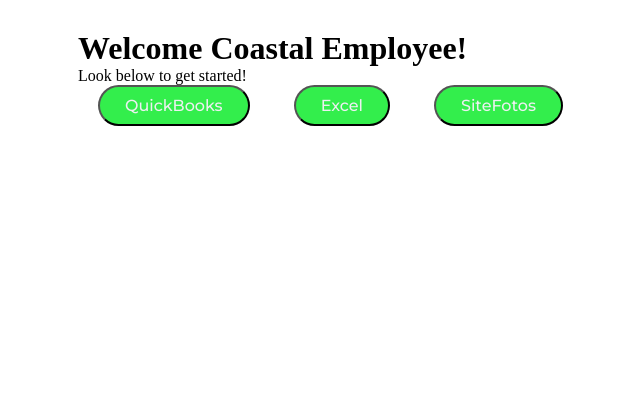
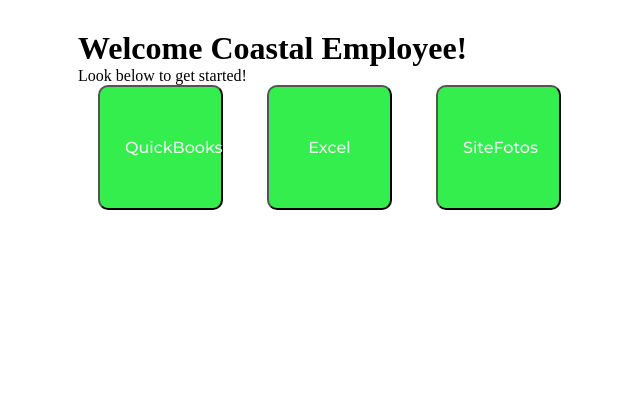
Before and after one commit to samlutz10/CoastalCompanies, a Flask app: page / in a window 1280 px wide. Shown: the part 142-556 px from the top of the page, without its empty margins (50-690 px from the left). Run offline with Flask 2, Linux system fonts and the light colour scheme.

Commit message:
Changed names trying to format buttons

```diff
--- a/Web_App/static/main.css
+++ b/Web_App/static/main.css
@@ -22,10 +22,6 @@ header {
     background-color: #008BFF;
 }
 
-.logo {
-    cursor: pointer;
-}
-
 .nav_links {
     list-styles: none;
 }
@@ -40,7 +36,7 @@ header {
 }
 
 .nav_links li a:hover {
-    color: #0088A9;
+    color: rgb(51, 238, 76);
 }
 
 .right li a button {
@@ -52,10 +48,10 @@ header {
 }
 
 .right button:hover {
-    background-color: rgba(36, 37, 42, 0);
+    background-color: rgb(51, 238, 76);
 }
 
-nav {
+.navbar {
     display: flex;
     justify-content: space-between;
     align-items: center;
@@ -79,15 +75,23 @@ nav {
 }
 
 .weblinks li a button {
-    padding: 9px 25px;
+    display: inline-block;
+    padding: 25px;
     background: rgb(51, 238, 76);
-    border-radius: 50px;
+    border-radius: 10px;
     cursor: pointer;
     transition: all 0.3s ease 0s;
+    height: 125px;
+    width: 125px;
 }
 
 .weblinks button:hover {
     background-color: rgba(255, 255, 255, 0);
+}
+
+.home_nav {
+    height: 300px;
+    position: relative;
 }
 
 
@@ -98,6 +102,6 @@ nav {
 
 
 
-.extra {
+.block {
     padding: 30px 10%;
 }
--- a/Web_App/templates/home.html
+++ b/Web_App/templates/home.html
@@ -2,11 +2,14 @@
 {% block content %}
     <h1>Welcome Coastal Employee!</h1>
     <p>Look below to get started!</p>
-    <nav>
+    <nav class="home_nav">
         <ul class="weblinks">
-            <li><a href="https://app.qbo.intuit.com/app/login?loadCustomerAssistanceAssets=us" target="_blank"><button>QuickBooks</button></a></li>
-            <li><a href="ms-excel:ofe|u|file:///Users/samlutz10/Downloads/printform.xlsx"><button>Excel</button></a></li>
-            <li><a href="https://www.sitefotos.com/index/login/utype/1" target="_blank"><button>SiteFotos</button></a></li>
+            <li><a href="https://app.qbo.intuit.com/app/login?loadCustomerAssistanceAssets=us" target="_blank"><button id="quick">QuickBooks</button></a></li>
+            <li><a href="ms-excel:ofe|u|file:///Users/samlutz10/Downloads/printform.xlsx"><button id="excel">Excel</button></a></li>
+            <li><a href="https://www.sitefotos.com/index/login/utype/1" target="_blank"><button id="site">SiteFotos</button></a></li>
         </ul>
     </nav>
+    <nav class="weblinks">
+
+    </nav>
 {% endblock content %}
--- a/Web_App/templates/layout.html
+++ b/Web_App/templates/layout.html
@@ -33,7 +33,7 @@
     </header>
 
 
-    <div class="extra">
+    <div class="block">
         {% block content %}{% endblock %}
     </div>
 
```
